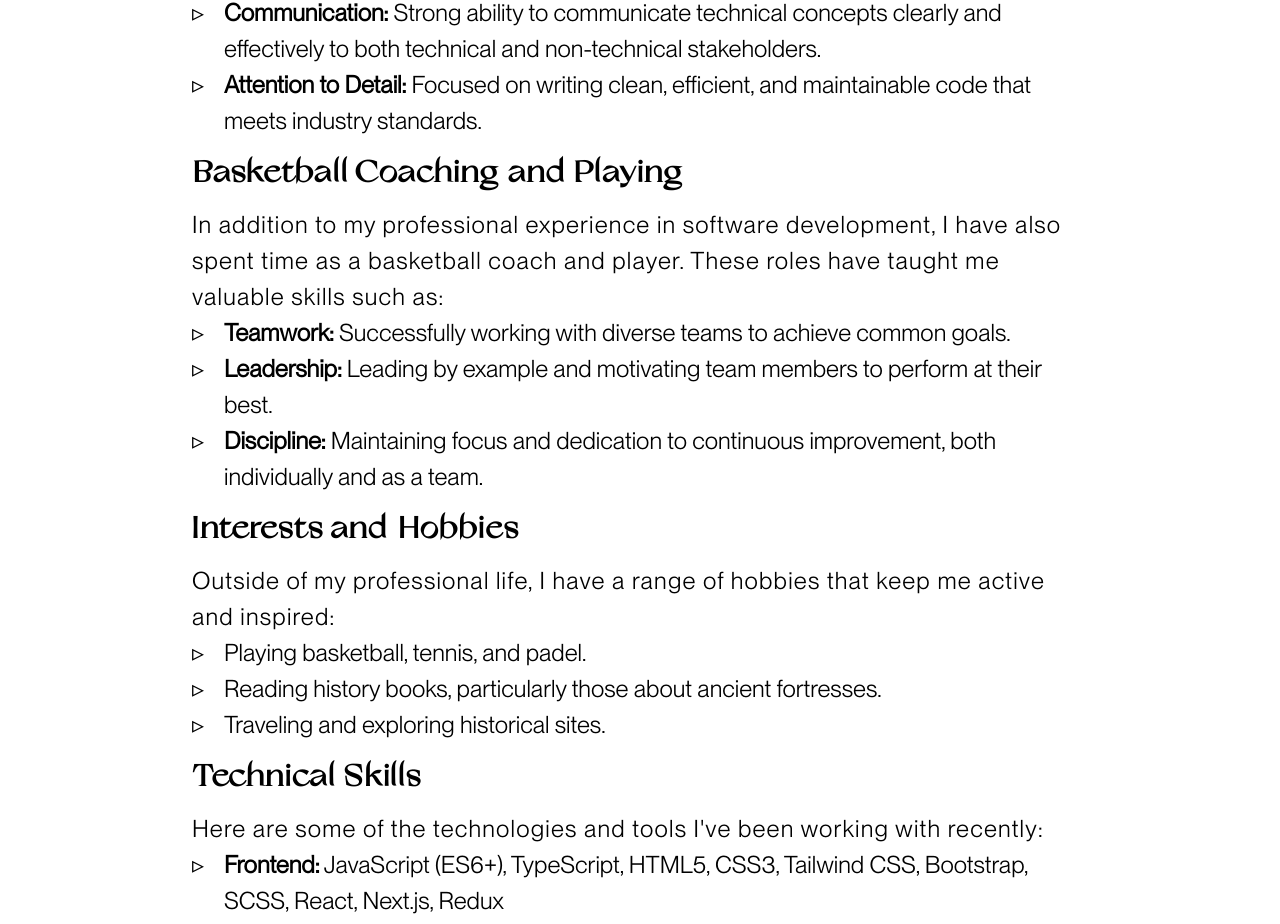
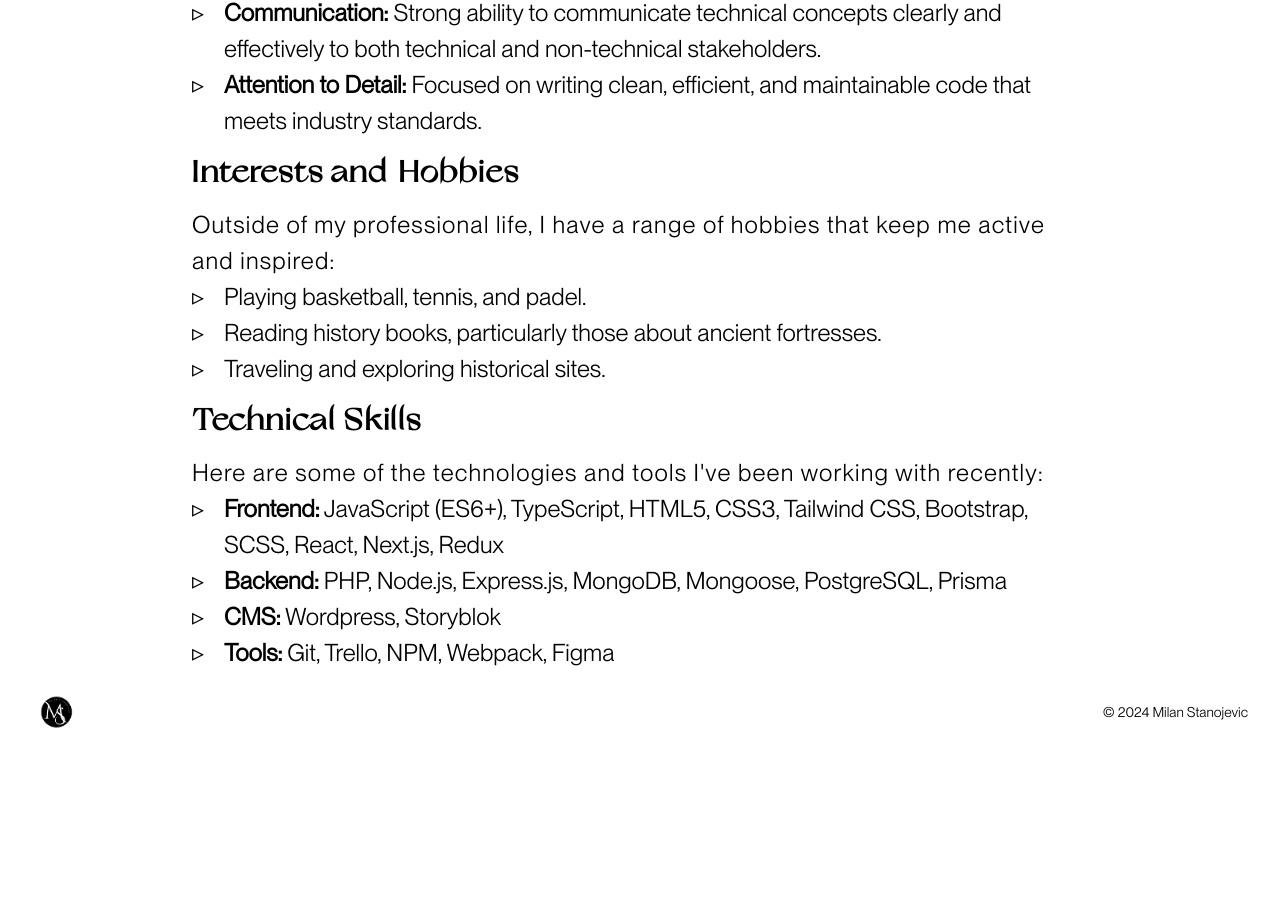
Before and after one commit to Shuriken1987/milan-porfolio-v2, a Next.js app: page /about in a window 1280 px wide. Shown: the part 890-1814 px from the top of the page. After the commit the page ends 1627 px from the top, so only its background shows below. Built offline with nearby package versions, Linux system fonts and the light colour scheme.

Commit message:
Update Competencies.tsx

```diff
--- a/components/pages/about/Competencies.tsx
+++ b/components/pages/about/Competencies.tsx
@@ -39,7 +39,7 @@ export const Competencies = () => {
           </li>
         </ul>
       </section>
-      <section className="w-full">
+{/*       <section className="w-full">
         <h3 className="text-3xl font-grandSlang font-bold tracking-wider py-4">
           Basketball Coaching and Playing
         </h3>
@@ -63,7 +63,7 @@ export const Competencies = () => {
             team.
           </li>
         </ul>
-      </section>
+      </section> */}
     </>
   );
 };
```
